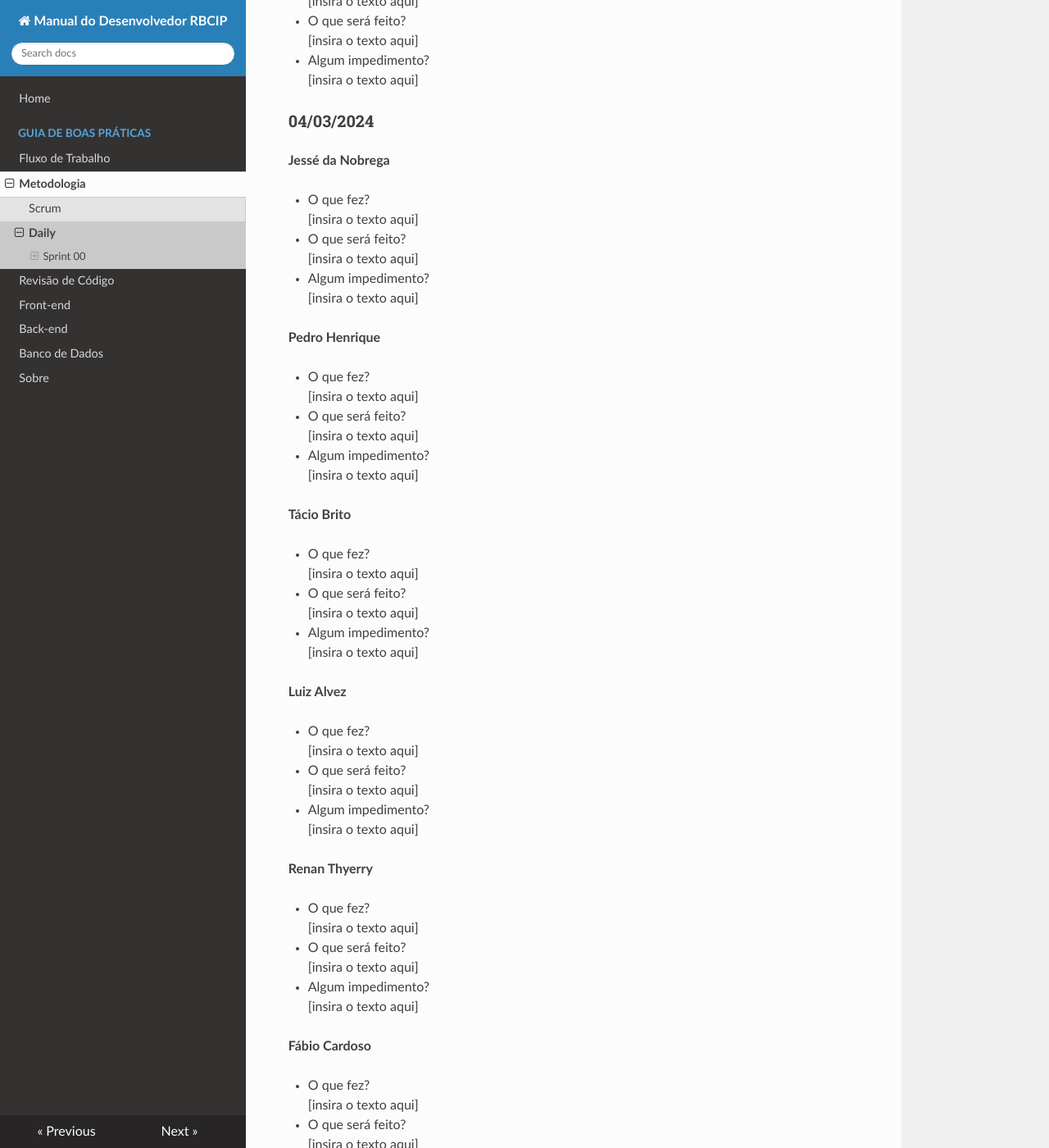
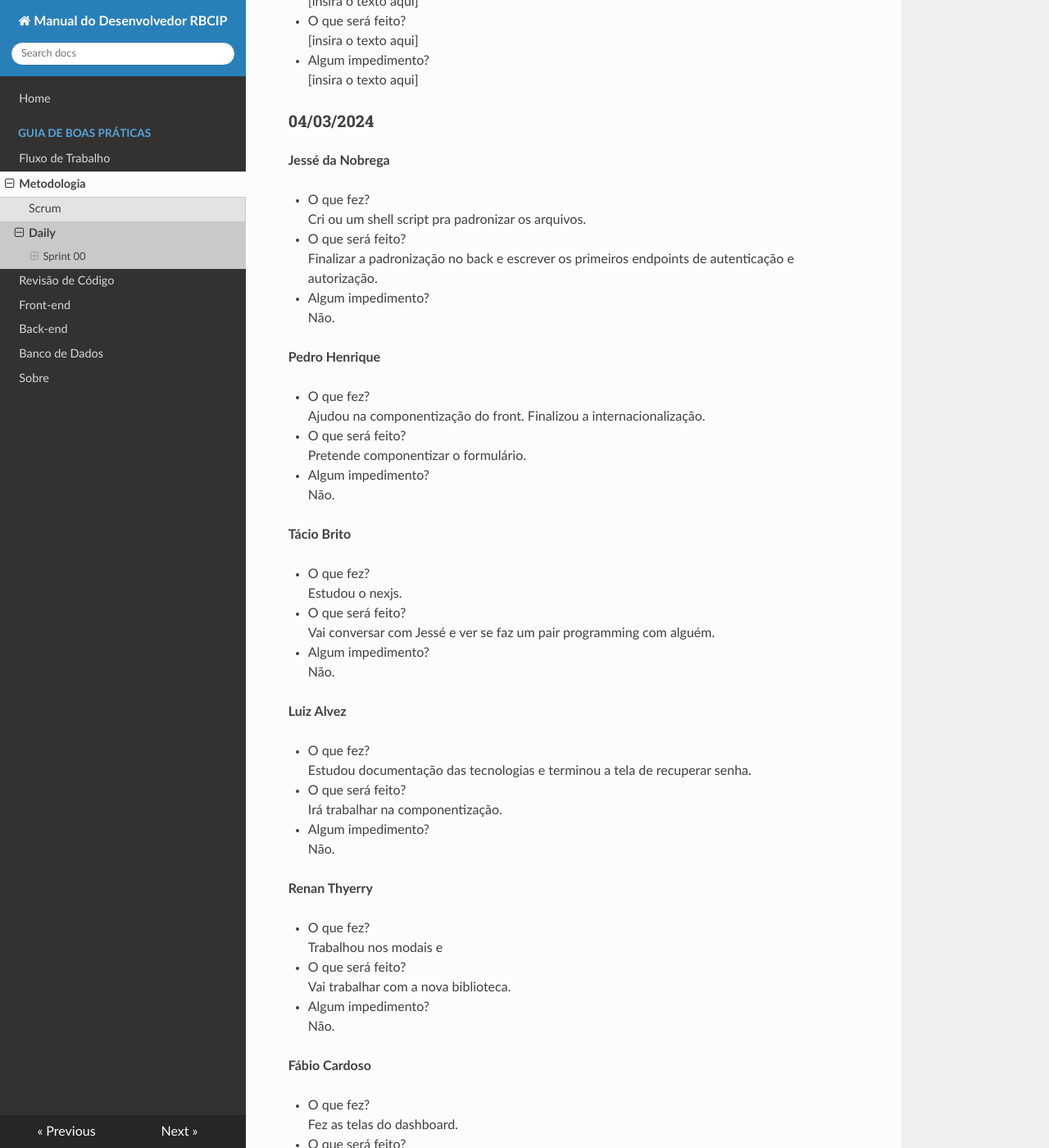
Before and after one commit to jesseazevedo/ManualDesenvolvimento, an MkDocs documentation site: the page built from docs/scrum/daily.md, in a window 1280 px wide and 1400 px high, scrolled down 6690 px. Shown: the whole window at 82% size. Built offline with MkDocs 1.6.1, drawn with Linux system fonts in a browser that asks for light colours; nearby versions of some CDN libraries; some of the changed text lies outside the part shown.

Commit message:
Daily 04/03/24

```diff
--- a/docs/scrum/daily.md
+++ b/docs/scrum/daily.md
@@ -265,56 +265,56 @@ Não.
 **Jessé da Nobrega**
 
 * O que fez?
-[insira o texto aqui]
+Cri ou um shell script pra padronizar os arquivos.
 * O que será feito?
-[insira o texto aqui]
+Finalizar a padronização no back e escrever os primeiros endpoints de autenticação e autorização.
 * Algum impedimento?
-[insira o texto aqui]
+Não.
 
 **Pedro Henrique**
 
 * O que fez?
-[insira o texto aqui]
+Ajudou na componentização do front. Finalizou a internacionalização.
 * O que será feito?
-[insira o texto aqui]
+Pretende componentizar o formulário.
 * Algum impedimento?
-[insira o texto aqui]
+Não.
 
 **Tácio Brito**
 
 * O que fez?
-[insira o texto aqui]
+Estudou o nexjs.
 * O que será feito?
-[insira o texto aqui]
+Vai conversar com Jessé e ver se faz um pair programming com alguém.
 * Algum impedimento?
-[insira o texto aqui]
+Não.
 
 **Luiz Alvez**
 
 * O que fez?
-[insira o texto aqui]
+Estudou documentação das tecnologias e terminou a tela de recuperar senha.
 * O que será feito?
-[insira o texto aqui]
+Irá trabalhar na componentização.
 * Algum impedimento?
-[insira o texto aqui]
+Não.
 
 **Renan Thyerry**
 
 * O que fez?
-[insira o texto aqui]
+Trabalhou nos modais e
 * O que será feito?
-[insira o texto aqui]
+Vai trabalhar com a nova biblioteca.
 * Algum impedimento?
-[insira o texto aqui]
+Não.
 
 **Fábio Cardoso**
 
 * O que fez?
-[insira o texto aqui]
+Fez as telas do dashboard.
 * O que será feito?
-[insira o texto aqui]
+Apresentar o protótipo da tela.
 * Algum impedimento?
-[insira o texto aqui]
+Não.
 
 **Angelo Morais**
 
```
Also changed, not shown: site/index.html, 1 other file.
